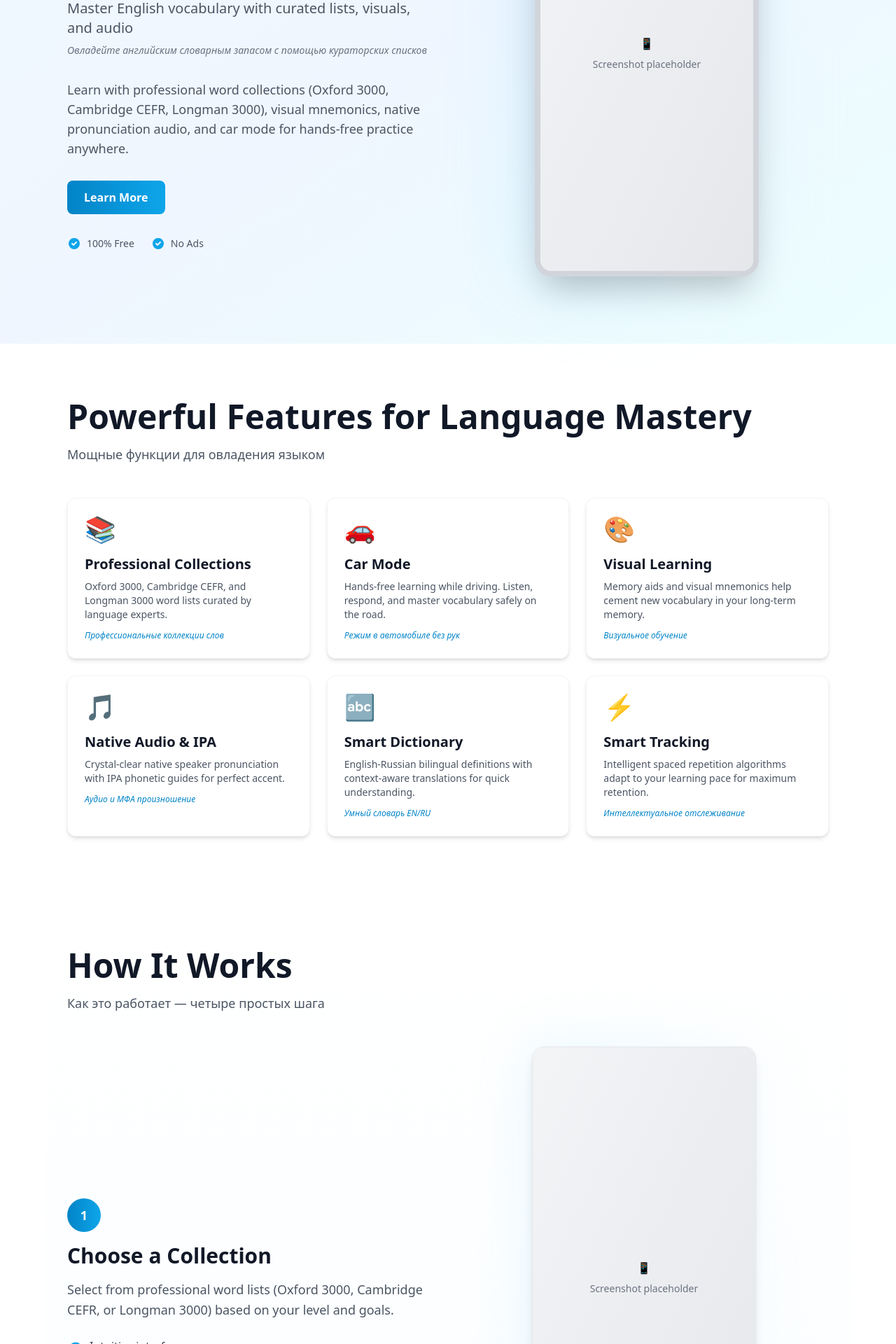
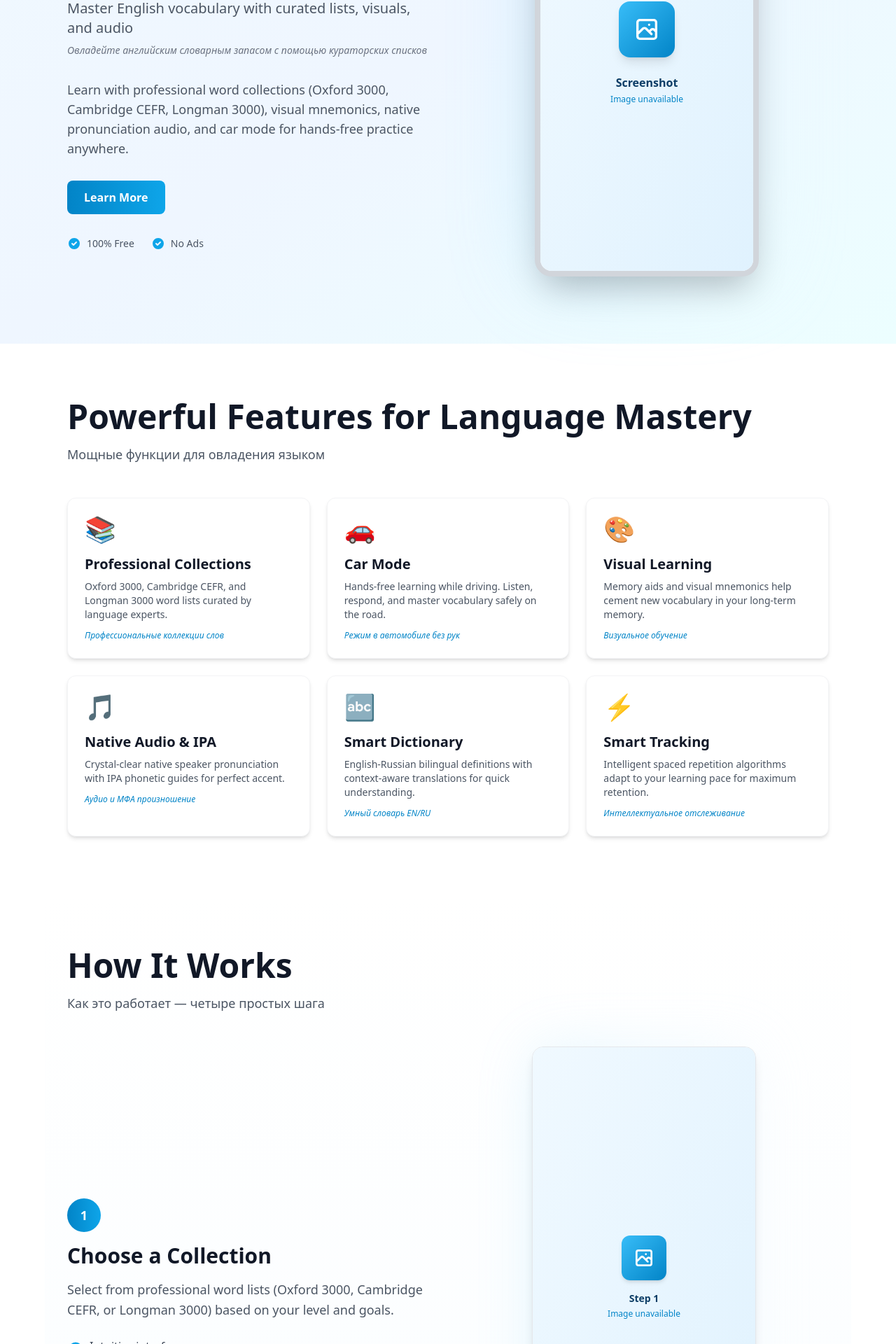
Before and after one commit to mobiledockdev/WordMaster, a Next.js app: page /WordMaster/ in a window 1280 px wide. Shown: the part 452-2372 px from the top of the page at 70% size. Built offline with nearby package versions, Linux system fonts and the light colour scheme.

Commit message:
Redesign image placeholders with modern gradient design

```diff
--- a/components/Hero.tsx
+++ b/components/Hero.tsx
@@ -58,11 +58,16 @@ export default function Hero() {
               <div className="absolute inset-0 bg-gradient-to-r from-primary-300 to-primary-100 blur-3xl opacity-30 rounded-3xl"></div>
               <div className="relative bg-white rounded-3xl border-8 border-gray-300 overflow-hidden shadow-2xl">
                 {imageError ? (
-                  <div className="w-full aspect-[393/804] bg-gradient-to-br from-gray-100 to-gray-200 flex items-center justify-center">
-                    <div className="text-center p-4">
-                      <div className="text-gray-400 mb-2">📱</div>
-                      <p className="text-gray-500 text-sm font-medium">Screenshot placeholder</p>
+                  <div className="w-full aspect-[393/804] bg-gradient-to-br from-primary-50 to-primary-100 flex flex-col items-center justify-center p-8">
+                    <div className="mb-6">
+                      <div className="w-20 h-20 bg-gradient-to-br from-primary-400 to-primary-600 rounded-2xl flex items-center justify-center shadow-lg">
+                        <svg className="w-10 h-10 text-white" fill="none" stroke="currentColor" viewBox="0 0 24 24">
+                          <path strokeLinecap="round" strokeLinejoin="round" strokeWidth={2} d="M4 16l4.586-4.586a2 2 0 012.828 0L16 16m-2-2l1.586-1.586a2 2 0 012.828 0L20 14m-6-6h.01M6 20h12a2 2 0 002-2V6a2 2 0 00-2-2H6a2 2 0 00-2 2v12a2 2 0 002 2z" />
+                        </svg>
+                      </div>
                     </div>
+                    <p className="text-primary-900 text-center font-semibold text-base">Screenshot</p>
+                    <p className="text-primary-600 text-center text-xs mt-1">Image unavailable</p>
                   </div>
                 ) : (
                   <Image
--- a/components/HowItWorks.tsx
+++ b/components/HowItWorks.tsx
@@ -81,11 +81,16 @@ export default function HowItWorks() {
                 <div className="absolute inset-0 bg-gradient-to-r from-primary-300 to-primary-100 blur-2xl opacity-20 rounded-3xl"></div>
                 <div className="relative bg-white rounded-2xl border border-gray-200 overflow-hidden shadow-lg">
                   {imageErrors[index] ? (
-                    <div className="w-full aspect-[280/580] bg-gradient-to-br from-gray-100 to-gray-200 flex items-center justify-center">
-                      <div className="text-center p-4">
-                        <div className="text-gray-400 mb-2">📱</div>
-                        <p className="text-gray-500 text-sm font-medium">Screenshot placeholder</p>
+                    <div className="w-full aspect-[280/580] bg-gradient-to-br from-primary-50 to-primary-100 flex flex-col items-center justify-center p-6">
+                      <div className="mb-4">
+                        <div className="w-16 h-16 bg-gradient-to-br from-primary-400 to-primary-600 rounded-xl flex items-center justify-center shadow-md">
+                          <svg className="w-8 h-8 text-white" fill="none" stroke="currentColor" viewBox="0 0 24 24">
+                            <path strokeLinecap="round" strokeLinejoin="round" strokeWidth={2} d="M4 16l4.586-4.586a2 2 0 012.828 0L16 16m-2-2l1.586-1.586a2 2 0 012.828 0L20 14m-6-6h.01M6 20h12a2 2 0 002-2V6a2 2 0 00-2-2H6a2 2 0 00-2 2v12a2 2 0 002 2z" />
+                          </svg>
+                        </div>
                       </div>
+                      <p className="text-primary-900 text-center font-semibold text-sm">Step {step.number}</p>
+                      <p className="text-primary-600 text-center text-xs mt-1">Image unavailable</p>
                     </div>
                   ) : (
                     <Image
```
Also changed, not shown: 13 other files (tests, documents, lock files or other folders).
